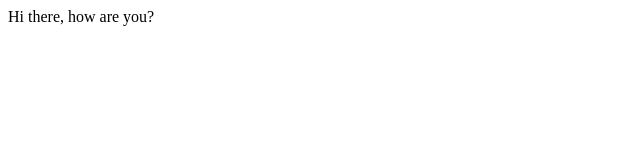
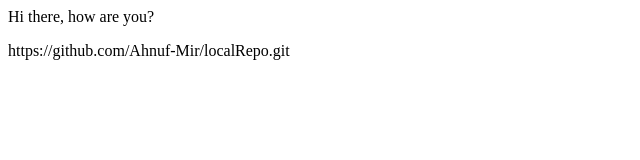
Before and after one commit to Ahnuf-Mir/localRepo, a plain HTML site: page index.html in a window 1280 px wide. Shown: the whole page, without its empty margins (0-640 px from the left). Drawn offline with Linux system fonts and the light colour scheme.

Commit message:
added link

```diff
--- a/index.html
+++ b/index.html
@@ -1 +1,2 @@
 <p>Hi there, how are you?</p>
+<a>https://github.com/Ahnuf-Mir/localRepo.git</a>
```
